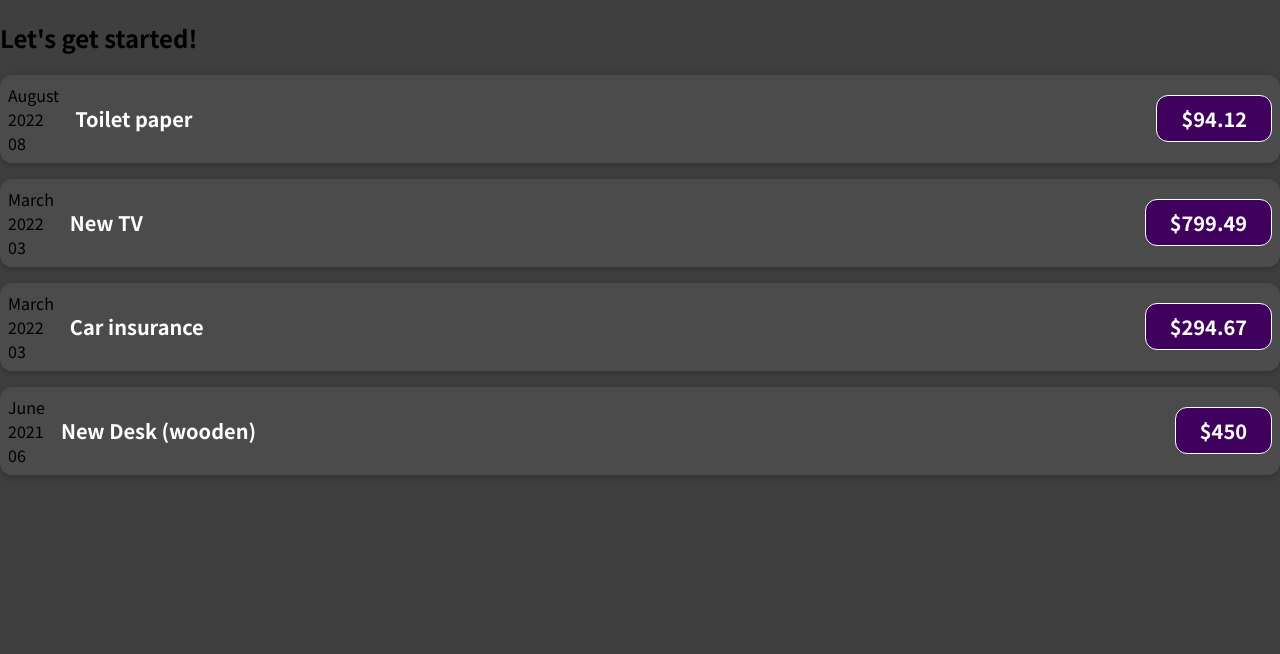
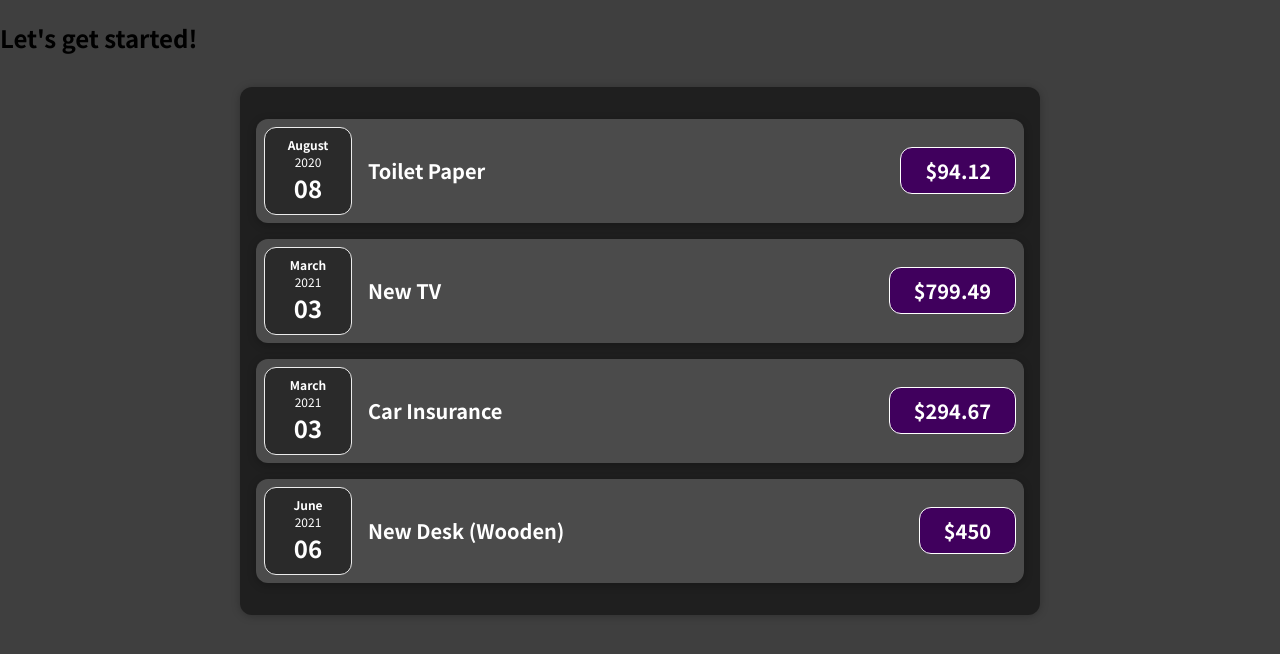
Before and after one commit to devcydo/react-course, a JavaScript app: page / in a window 1280 px wide. Shown: the top 654 px of the page. Built offline with nearby package versions, Linux system fonts and the light colour scheme.

Commit message:
solution problem 1

```diff
--- a/src/App.js
+++ b/src/App.js
@@ -1,56 +1,32 @@
-import ExpenseItem from './components/ExpenseItem';
+import Expenses from './components/Expenses';
 
 function App() {
   const expenses = [
     {
       id: 'e1',
-      title: 'Toilet paper',
+      title: 'Toilet Paper',
       amount: 94.12,
-      date: new Date(2022, 7, 14)
+      date: new Date(2020, 7, 14),
     },
-    {
-      id: 'e2',
-      title: 'New TV',
-      amount: 799.49,
-      date: new Date(2022, 2, 12)
-    },
+    { id: 'e2', title: 'New TV', amount: 799.49, date: new Date(2021, 2, 12) },
     {
       id: 'e3',
-      title: 'Car insurance',
+      title: 'Car Insurance',
       amount: 294.67,
-      date: new Date(2022, 2, 28)
+      date: new Date(2021, 2, 28),
     },
     {
       id: 'e4',
-      title: 'New Desk (wooden)',
+      title: 'New Desk (Wooden)',
       amount: 450,
-      date: new Date(2021, 5, 12)
-    }
-  ]
+      date: new Date(2021, 5, 12),
+    },
+  ];
 
   return (
     <div>
       <h2>Let's get started!</h2>
-      <ExpenseItem
-        title={expenses[0].title}
-        amount={expenses[0].amount}
-        date={expenses[0].date}
-      ></ExpenseItem>
-      <ExpenseItem
-        title={expenses[1].title}
-        amount={expenses[1].amount}
-        date={expenses[1].date}
-      ></ExpenseItem>
-      <ExpenseItem
-        title={expenses[2].title}
-        amount={expenses[2].amount}
-        date={expenses[2].date}
-      ></ExpenseItem>
-      <ExpenseItem
-        title={expenses[3].title}
-        amount={expenses[3].amount}
-        date={expenses[3].date}
-      ></ExpenseItem>
+      <Expenses items={expenses} />
     </div>
   );
 }
--- /dev/null
+++ b/src/components/ExpenseDate.css
@@ -0,0 +1,26 @@
+.expense-date {
+  display: flex;
+  flex-direction: column;
+  width: 5.5rem;
+  height: 5.5rem;
+  border: 1px solid #ececec;
+  background-color: #2a2a2a;
+  color: white;
+  border-radius: 12px;
+  align-items: center;
+  justify-content: center;
+}
+
+.expense-date__month {
+  font-size: 0.75rem;
+  font-weight: bold;
+}
+
+.expense-date__year {
+  font-size: 0.75rem;
+}
+
+.expense-date__day {
+  font-size: 1.5rem;
+  font-weight: bold;
+}
--- /dev/null
+++ b/src/components/ExpenseDate.js
@@ -0,0 +1,17 @@
+import './ExpenseDate.css';
+
+function ExpenseDate(props) {
+  const month = props.date.toLocaleString("en-US", { month: "long" });
+  const day = props.date.toLocaleString("en-US", { month: "2-digit" });
+  const year = props.date.getFullYear();
+
+  return (
+    <div className="expense-date">
+      <div className="expense-date__month">{month}</div>
+      <div className="expense-date__year">{year}</div>
+      <div className="expense-date__day">{day}</div>
+    </div>
+  );
+}
+
+export default ExpenseDate;
--- a/src/components/ExpenseItem.js
+++ b/src/components/ExpenseItem.js
@@ -1,18 +1,10 @@
+import ExpenseDate from './ExpenseDate';
 import "./ExpenseItem.css";
 
 function ExpenseItem(props) {
-  const month = props.date.toLocaleString('en-US', {month: 'long'});
-  const day = props.date.toLocaleString('en-US', {month: '2-digit'});
-  const year = props.date.getFullYear();
-
-
   return (
     <div className="expense-item">
-      <div>
-        <div>{month}</div>
-        <div>{year}</div>
-        <div>{day}</div>
-      </div>
+      <ExpenseDate date={props.date}/>
       <div className="expense-item__description">
         <h2>{props.title}</h2>
         <div className="expense-item__price">${props.amount}</div>
--- /dev/null
+++ b/src/components/Expenses.css
@@ -0,0 +1,9 @@
+.expenses {
+  padding: 1rem;
+  background-color: rgb(31, 31, 31);
+  margin: 2rem auto;
+  width: 50rem;
+  max-width: 95%;
+  border-radius: 12px;
+  box-shadow: 0 1px 8px rgba(0, 0, 0, 0.25);
+}
--- /dev/null
+++ b/src/components/Expenses.js
@@ -0,0 +1,31 @@
+import ExpenseItem from './ExpenseItem';
+import './Expenses.css';
+
+function Expenses(props) {
+  return (
+    <div className="expenses">
+      <ExpenseItem
+        title={props.items[0].title}
+        amount={props.items[0].amount}
+        date={props.items[0].date}
+      />
+      <ExpenseItem
+        title={props.items[1].title}
+        amount={props.items[1].amount}
+        date={props.items[1].date}
+      />
+      <ExpenseItem
+        title={props.items[2].title}
+        amount={props.items[2].amount}
+        date={props.items[2].date}
+      />
+      <ExpenseItem
+        title={props.items[3].title}
+        amount={props.items[3].amount}
+        date={props.items[3].date}
+      />
+    </div>
+  );
+}
+
+export default Expenses;
```
